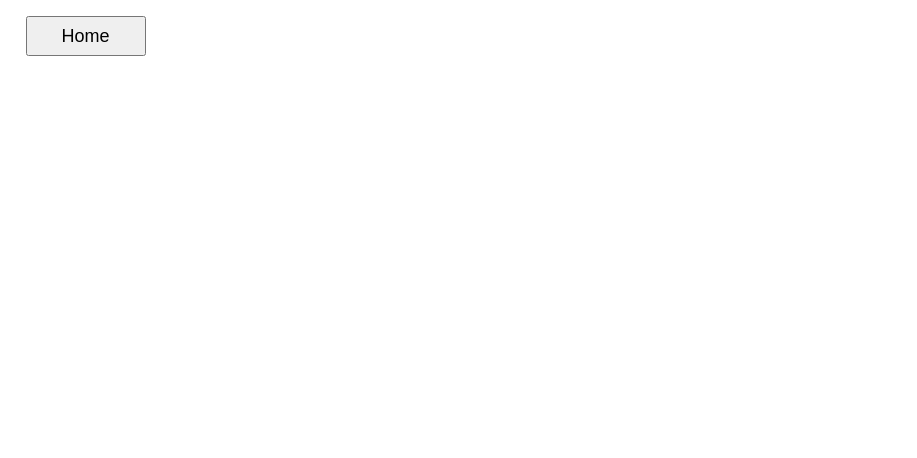
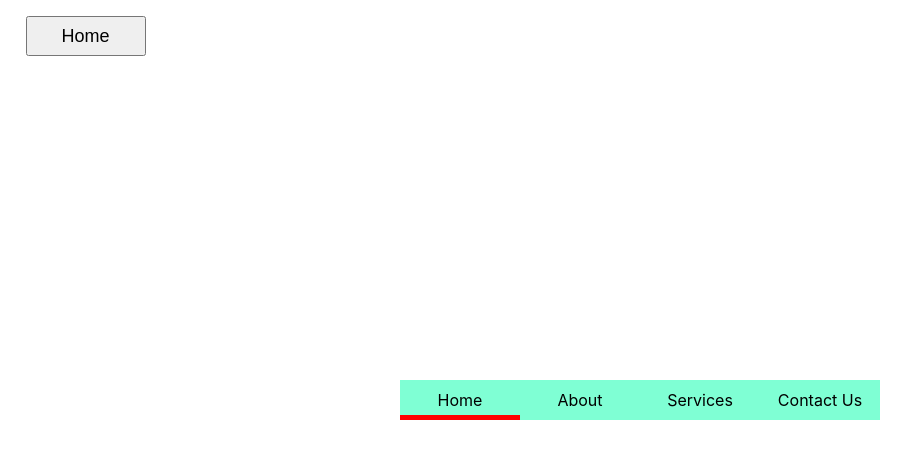
Before and after one commit to IceCYrip/Experiments, a React (Create React App) app: page /sliderTab in a window 1280 px wide. Before the commit this address had no page. Shown: the top 458 px of the page, without its empty margins (0-917 px from the left). Built offline with nearby package versions, Linux system fonts and the light colour scheme.

Commit message:
Added Sliding Tabs

```diff
--- /dev/null
+++ b/src/applications/SliderTab.js
@@ -0,0 +1,64 @@
+import React, { useEffect, useState } from 'react'
+
+const SliderTab = () => {
+  useEffect(() => {
+    document.title = 'CSS Games'
+  }, [])
+
+  const Tabs = ['Home', 'About', 'Services', 'Contact Us']
+  const [translate, setTranslate] = useState(0)
+
+  const underlinedTab = {
+    position: 'absolute',
+    left: '0%',
+    bottom: '0%',
+
+    width: '120px',
+    backgroundColor: 'red',
+    height: '5px',
+    position: 'absolute',
+    translate: translate,
+    transition: '0.2s',
+  }
+
+  return (
+    <div
+      style={{
+        display: 'flex',
+        flexDirection: 'column',
+        justifyContent: 'center',
+        alignItems: 'center',
+        width: '100vw',
+        height: '100vh',
+        rowGap: 100,
+      }}
+    >
+      <div
+        style={{
+          position: 'relative',
+          display: 'flex',
+          justifyContent: 'space-between',
+        }}
+      >
+        {Tabs.map((obj, index) => (
+          <div
+            onClick={() => setTranslate(index * 120)}
+            style={{
+              backgroundColor: 'aquamarine',
+              padding: 10,
+              width: 100,
+              cursor: 'pointer',
+              textAlign: 'center',
+              position: 'relative',
+            }}
+          >
+            {obj}
+          </div>
+        ))}
+        <div style={underlinedTab}></div>
+      </div>
+    </div>
+  )
+}
+
+export default SliderTab
--- a/src/components/CustomRouter.js
+++ b/src/components/CustomRouter.js
@@ -6,6 +6,7 @@ import AddingInput from '../applications/AddingInputs'
 import CountingCharacters from '../applications/CountingCharacters'
 import BasicLogin from '../applications/BasicLogin'
 import CSS from '../applications/CSS'
+import SliderTab from '../applications/SliderTab'
 
 const CustomRouter = () => {
   return (
@@ -18,6 +19,7 @@ const CustomRouter = () => {
           <Route path="/countingCharacters" element={<CountingCharacters />} />
           <Route path="/basicLogin" element={<BasicLogin />} />
           <Route path="/css" element={<CSS />} />
+          <Route path="/sliderTab" element={<SliderTab />} />
         </Routes>
       </BrowserRouter>
     </>
--- a/src/components/Home.js
+++ b/src/components/Home.js
@@ -12,6 +12,7 @@ const Home = () => {
   allApps.push({ name: 'Adding Inputs', clickTo: '/addingInputs' })
   allApps.push({ name: 'Counting Characters', clickTo: '/countingCharacters' })
   allApps.push({ name: 'CSS games', clickTo: '/css' })
+  allApps.push({ name: 'Slider Tab', clickTo: '/sliderTab' })
 
   return (
     <div
```
